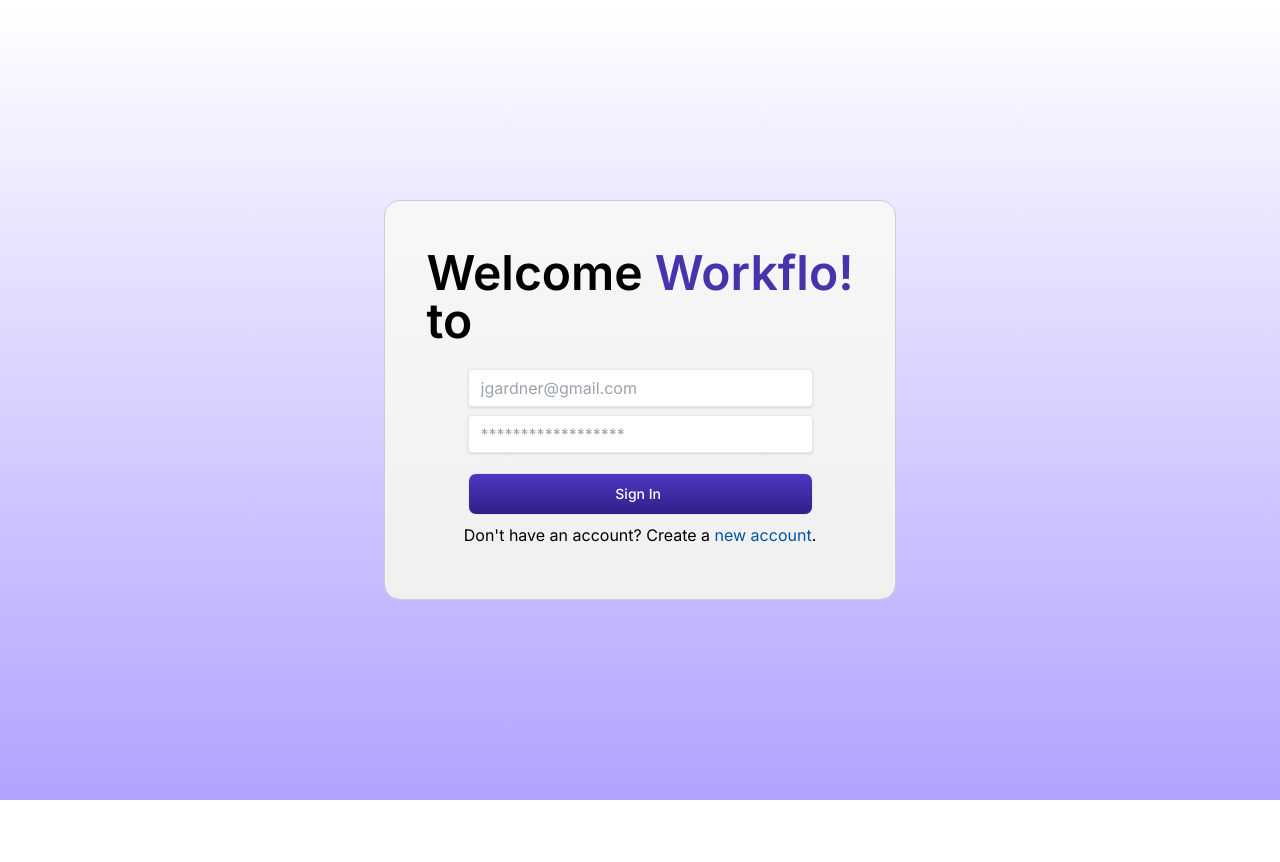
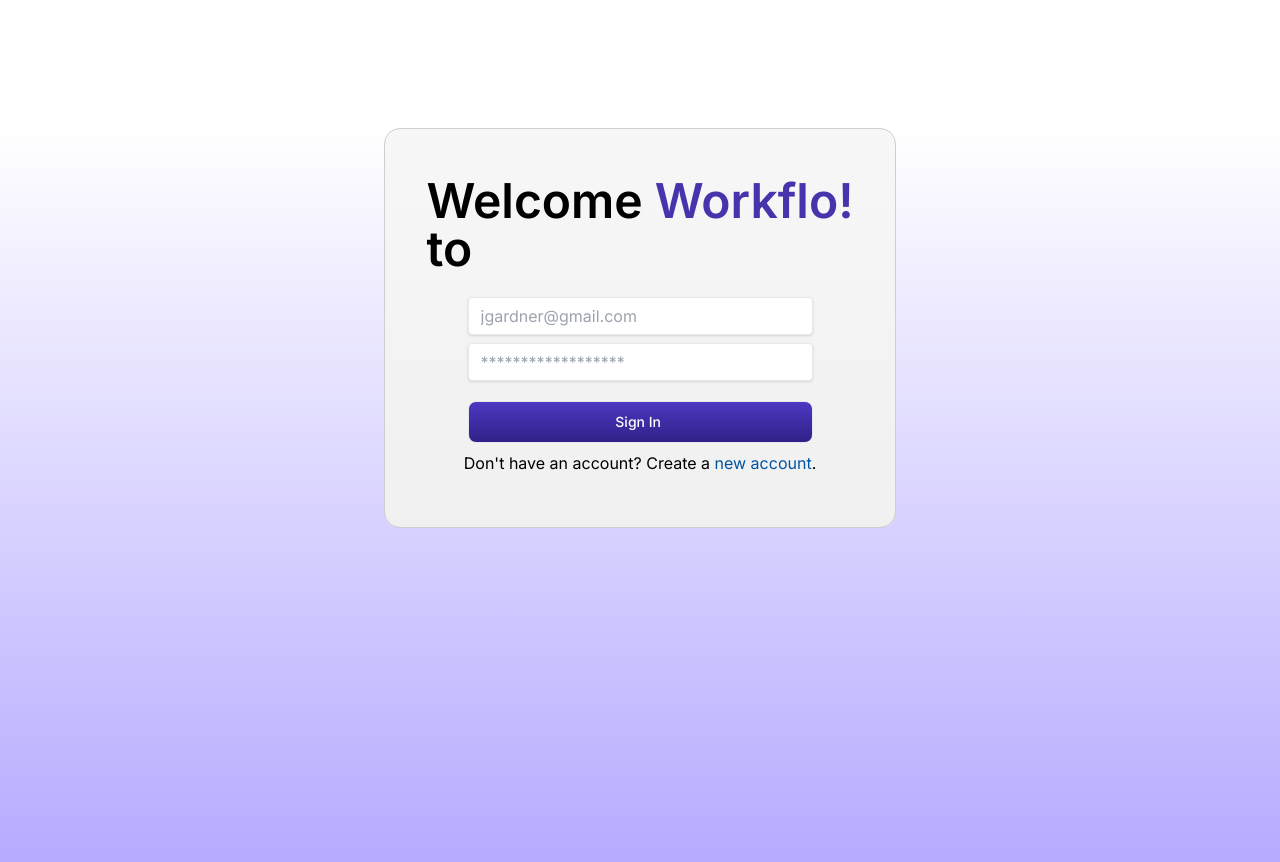
Before and after one commit to RishabhK88/Crework-HQ---Frontend, a Next.js app: page / in a window 1280 px wide. Shown: the top 862 px of the page. Before the commit the page ends 800 px from the top, so only its background shows below. Built offline with nearby package versions, Linux system fonts and the light colour scheme.

Commit message:
Placed Auth Component Correctly
Signed-off-by: Rishabh Kumar <rishabhk@Rishabhs-Laptop.local>

```diff
--- a/app/signin/page.tsx
+++ b/app/signin/page.tsx
@@ -2,7 +2,7 @@
 
 export default function SignIn() {
   return (
-    <div className="bg-gradient-to-b from-[#ffffff] to-[#afa3ff] h-screen w-screen flex justify-center items-center">
+    <div className="bg-gradient-to-b from-[#ffffff] to-[#afa3ff] h-screen w-screen flex justify-center mt-32">
       <AuthComponent authType="SignIn" />
     </div>
   );
--- a/app/signup/page.tsx
+++ b/app/signup/page.tsx
@@ -2,7 +2,7 @@
 
 export default function SignUp() {
   return (
-    <div className="bg-gradient-to-b from-[#ffffff] to-[#afa3ff] h-screen w-screen flex justify-center items-center">
+    <div className="bg-gradient-to-b from-[#ffffff] to-[#afa3ff] h-screen w-screen flex justify-center mt-32">
       <AuthComponent authType="SignUp" />
     </div>
   );
```
